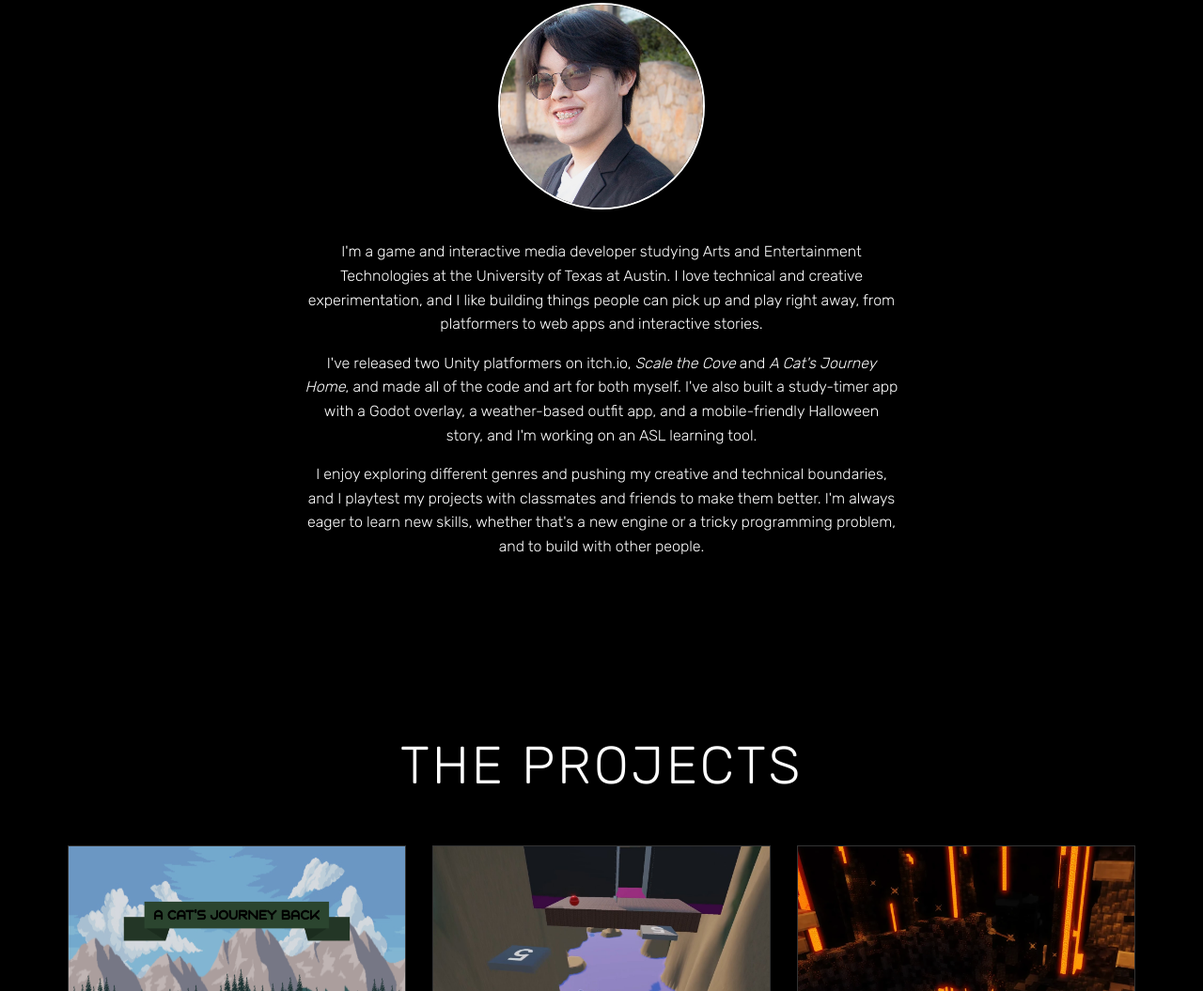
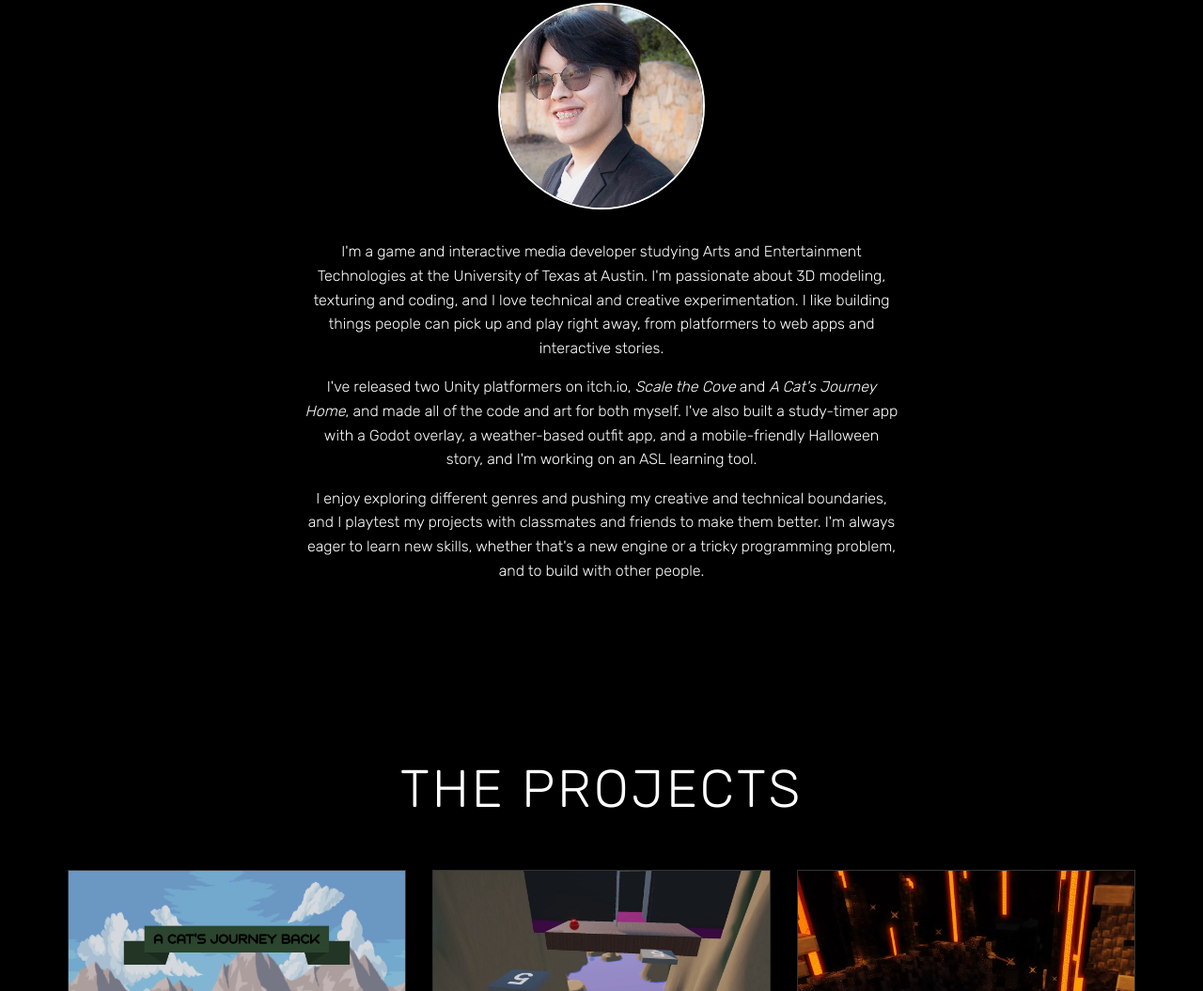
Before and after one commit to TristanTengGH2/tristantenggh2.github.io, a plain HTML site: page index.html in a window 1280 px wide. Shown: the part 799-1854 px from the top of the page at 94% size. Drawn offline with Linux system fonts and the light colour scheme.

Commit message:
Mention 3D modeling, texturing and coding in About
Co-Authored-By: Claude Sonnet 5.5 <noreply@anthropic.com>

```diff
--- a/index.html
+++ b/index.html
@@ -30,7 +30,7 @@
     <section id="about" class="narrow">
       <h2>ABOUT</h2>
       <img class="portrait" src="assets/tristan.jpg" alt="Portrait of Tristan Teng" width="220" height="220">
-      <p>I'm a game and interactive media developer studying Arts and Entertainment Technologies at the University of Texas at Austin. I love technical and creative experimentation, and I like building things people can pick up and play right away, from platformers to web apps and interactive stories.</p>
+      <p>I'm a game and interactive media developer studying Arts and Entertainment Technologies at the University of Texas at Austin. I'm passionate about 3D modeling, texturing and coding, and I love technical and creative experimentation. I like building things people can pick up and play right away, from platformers to web apps and interactive stories.</p>
       <p>I've released two Unity platformers on itch.io, <em>Scale the Cove</em> and <em>A Cat's Journey Home</em>, and made all of the code and art for both myself. I've also built a study-timer app with a Godot overlay, a weather-based outfit app, and a mobile-friendly Halloween story, and I'm working on an ASL learning tool.</p>
       <p>I enjoy exploring different genres and pushing my creative and technical boundaries, and I playtest my projects with classmates and friends to make them better. I'm always eager to learn new skills, whether that's a new engine or a tricky programming problem, and to build with other people.</p>
     </section>
```
